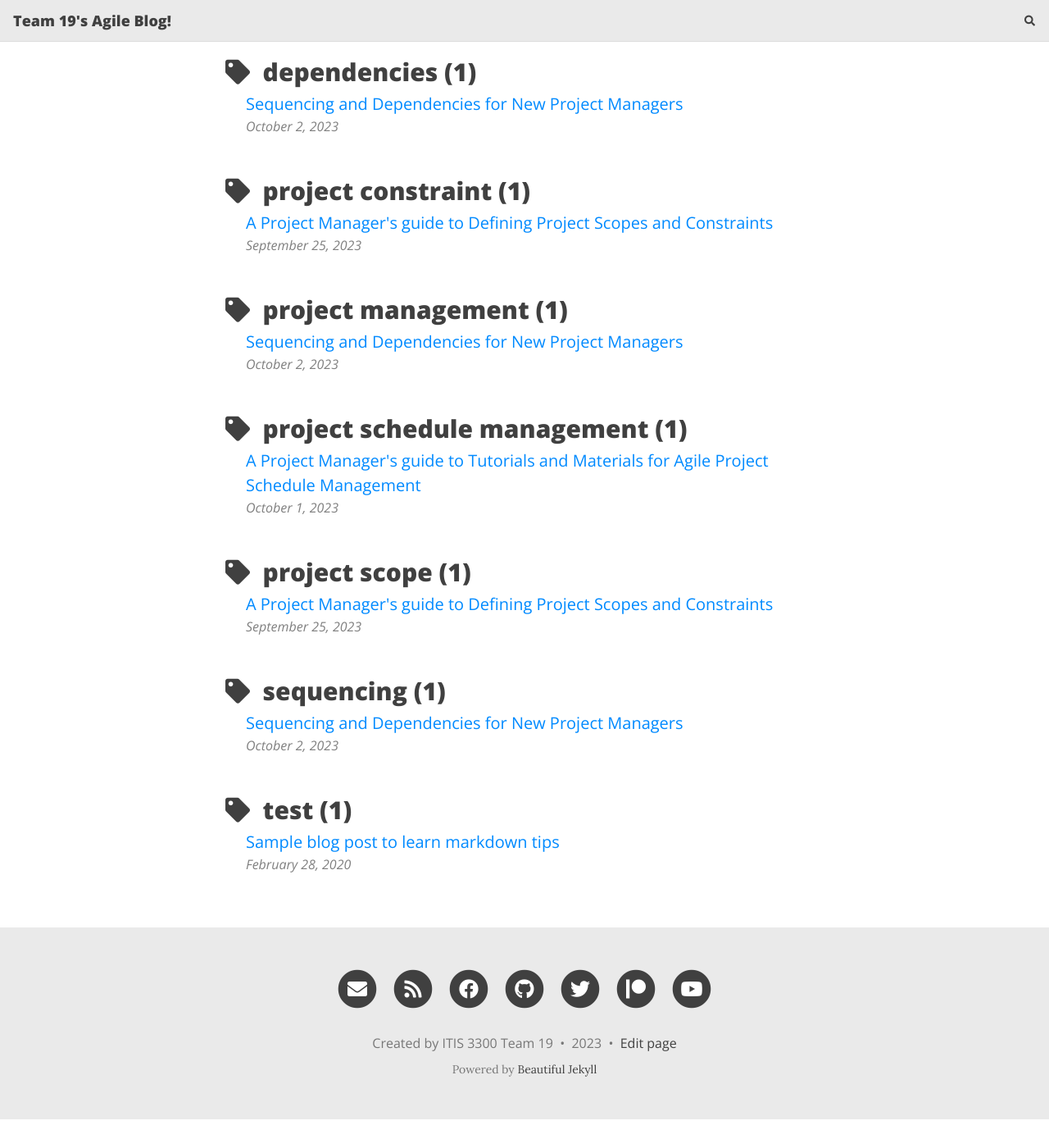
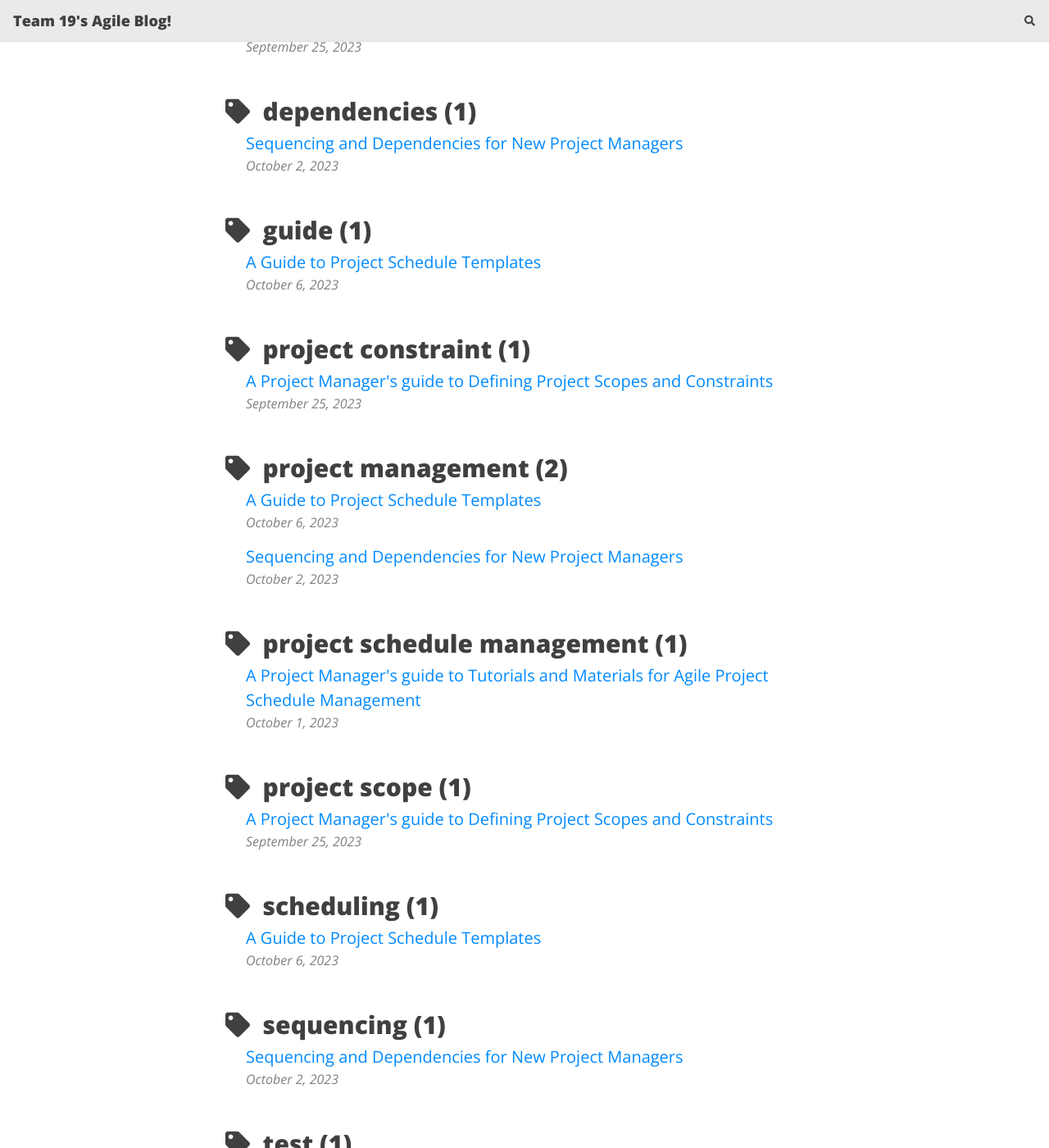
Before and after one commit to dlouangr/agile-blog, a Jekyll site: the page built from tags.html, in a window 1280 px wide and 1400 px high, scrolled down 1355 px. Shown: the whole window at 82% size. Built offline with Jekyll 4.4.1, drawn with Linux system fonts in a browser that asks for light colours; nearby versions of some CDN libraries; comment, search, counter and statistics services are not loaded; before the commit the page ends 2720 px from its top, so only the background shows below that; some of the changed lines change nothing that is shown; some of the changed text lies outside the part shown.

Commit message:
Fix Blog Post Sp 1 Wk2

```diff
--- a/_posts/2023-10-6-A-Guide-to-Project-Schedule-Templates.md
+++ b/_posts/2023-10-6-A-Guide-to-Project-Schedule-Templates.md
@@ -1,9 +1,8 @@
 ---
 layout: post
 title: A Guide to Project Schedule Templates
-subtitle: As a beginner in project management, I want access to templates for creating project schedules to help me get started.
 cover-img: assets/img/Project-Scheduling-Steps-for-a-Successful-Management.png
-tags: [project management] [scheduling] [guide]
+tags: [project management,scheduling,guide]
 ---
 
 ## Introduction
```
